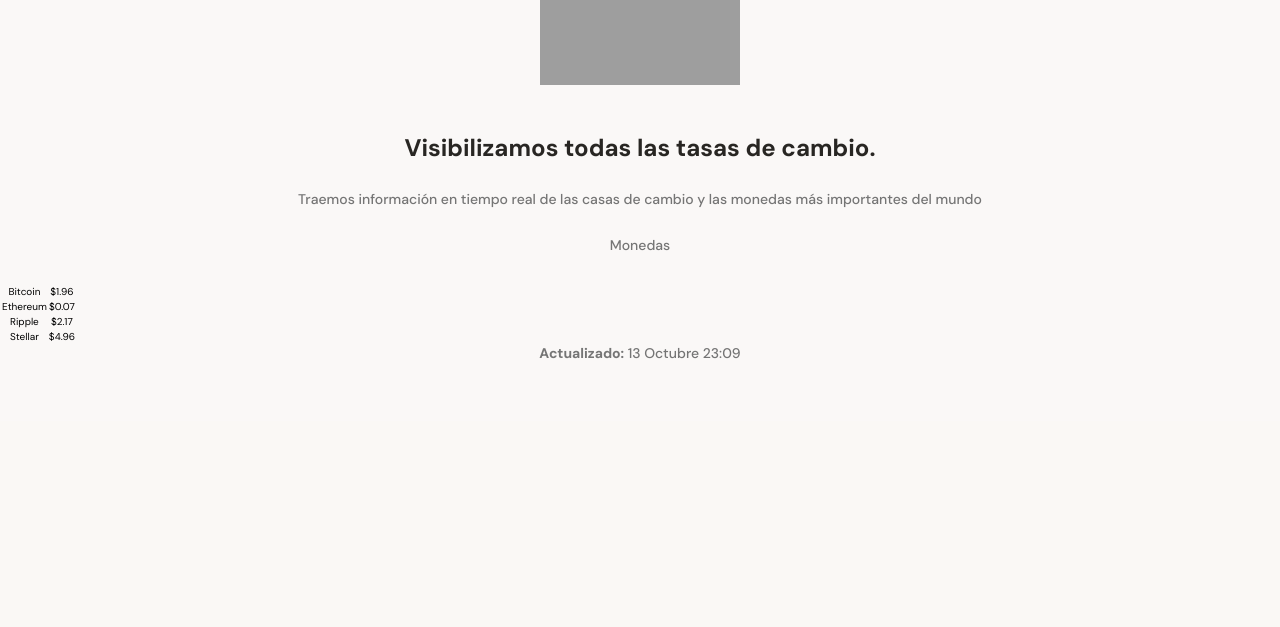
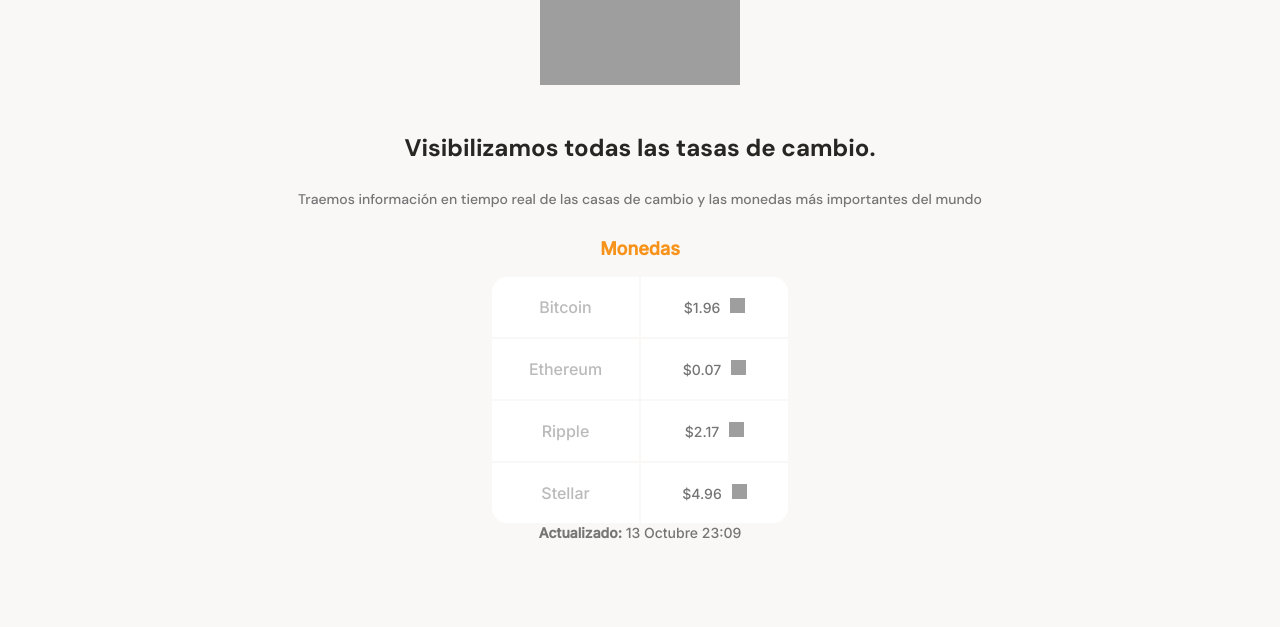
Before and after one commit to diego40g/CursosPlatzi, a PHP site: page / in a window 1280 px wide. Shown: the part 537-1164 px from the top of the page. Before the commit the page ends 896 px from the top, so only its background shows below. Run offline with PHP 8.4, Linux system fonts and the light colour scheme; grey boxes are pictures that could not be loaded.

Commit message:
adding styles of table container and icons

```diff
--- a/CourseResponsiveDesign-MobileFirst/demo/styles.css
+++ b/CourseResponsiveDesign-MobileFirst/demo/styles.css
@@ -144,3 +144,76 @@
     line-height: 1.6rem;
     color: #757575;
 }
+
+.main-currency-table{
+    width: 70%;
+    min-width: 235px;
+    max-width: 500px;
+    height: 360px;
+    margin: 0 auto;
+    font-family: 'Inter', sans-serif;
+}
+.main-currency-table .currency-table--title{
+    margin-bottom: 15px;
+    font-size: 1.8rem;
+    font-weight: bold;
+    line-height: 2.3rem;
+    color: var(--bitcoin-orange);
+}
+.currency-table--container{
+    width: 90%;
+    min-width: 230px;
+    max-width: 300px;
+    height: 250px;
+    margin: 0 auto;
+}
+.currency-table--container table{
+    width: 100%;
+    height: 100%;
+}
+.currency-table--container td{
+    width: 50%;
+    font-size: 1.6rem;
+    font-weight: 500;
+    line-height: 1.9rem;
+    color: var(--grey);
+    background-color: var(--just-white);
+}
+.currency-table--container .table__top-left{
+    border-radius: 15px 0 0 0;
+}
+.currency-table--container .table__top-rigth{
+    border-radius: 0 15px 0 0;
+}
+.currency-table--container .table__bottom-left{
+    border-radius: 0 0 0 15px;
+}
+.currency-table--container .table__bottom-rigth {
+    border-radius: 0 0 15px 0;
+}
+.currency-table--container .table__rigth{
+    font-size: 1.4rem;
+    font-weight: normal;
+    line-height: 1.7rem;
+    color: #757575;
+}
+.currency-table--container .down{
+    display: inline-block;
+    width: 15px;
+    height: 15px;
+    margin-left: 10px;
+    background-image: url('./assets/assets/icons/trending-down.svg');
+    background-size: cover;
+    background-position: center;
+    background-repeat: no-repeat;
+}
+.currency-table--container .up{
+    display: inline-block;
+    width: 15px;
+    height: 15px;
+    margin-left: 10px;
+    background-image: url('./assets/assets/icons/trending-up.svg');
+    background-size: cover;
+    background-position: center;
+    background-repeat: no-repeat;
+}
```
